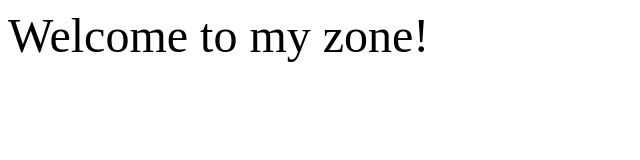
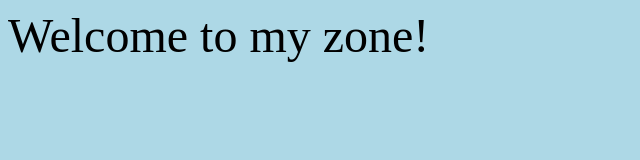
Before and after one commit to EnthusiastDW/EnthusiastDW.github.io, a plain HTML site: page index.html in a window 1280 px wide. Shown: the whole page, without its empty margins (0-640 px from the left). Drawn offline with Linux system fonts and the light colour scheme.

Commit message:
添加图片，引入

```diff
--- a/index.html
+++ b/index.html
@@ -3,8 +3,13 @@
 <head>
 	<title>EnthusiastDW's HomePage</title>
 	<meta charset="utf-8"/>
+	<style type="text/css">
+		#body{
+			background-color: lightblue;
+		}
+	</style>
 </head>
-<body>
+<body id="body">
 	<span style="font:48px 'Edwardian script ITC','Brush script MT','微软雅黑'">Welcome to my zone!</span>
 </body>
 </html>
```
